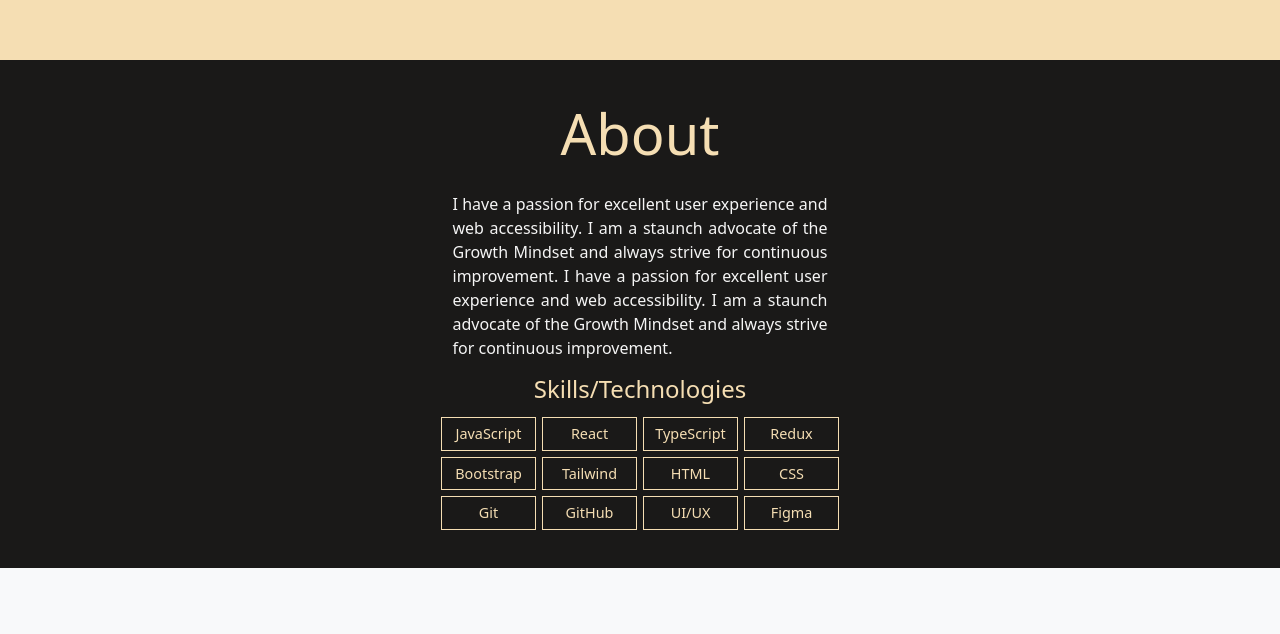
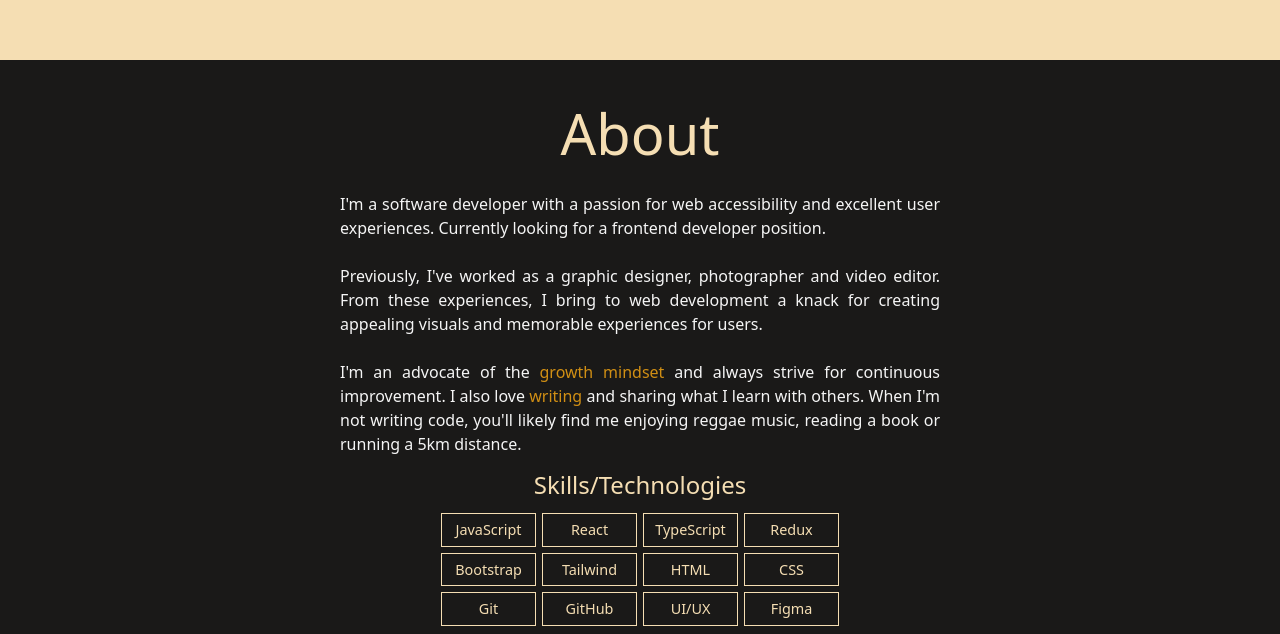
Before and after one commit to BenjaminSemah/bvs-portfolio, a React (Vite) app: page / in a window 1280 px wide. Shown: the part 698-1332 px from the top of the page. Built offline with nearby package versions, Linux system fonts and the light colour scheme.

Commit message:
Add about me text

```diff
--- a/src/pages/Home/Home.css
+++ b/src/pages/Home/Home.css
@@ -145,9 +145,19 @@
 .about--text {
   text-align: justify;
   text-justify: inter-word;
-  width: 75%;
-  max-width: 375px;
+  width: 90%;
+  max-width: 600px;
   margin: 0px auto;
+}
+
+.link--in--text {
+  text-decoration: none;
+  color: rgb(209, 143, 20);
+}
+
+.link--in--text:hover {
+  background-color: wheat;
+  color: #1a1918;
 }
 
 .skills--title {
--- a/src/pages/Home/Home.tsx
+++ b/src/pages/Home/Home.tsx
@@ -27,12 +27,16 @@ export function Home() {
         <h2 className="about--title">About</h2>
         {/* <img className="bvs-photo" src={bvsPhoto} alt="benjamin-semah" /> */}
         <p className="about--text">
-          I have a passion for excellent user experience and web
-          accessibility. I am a staunch advocate of the Growth Mindset and
-          always strive for continuous improvement.
-          I have a passion for excellent user experience and web
-          accessibility. I am a staunch advocate of the Growth Mindset and
-          always strive for continuous improvement.
+          I'm a software developer with a passion for web accessibility and excellent user experiences.
+          Currently looking for a frontend developer position.
+          <br/>
+          <br/>
+          Previously, I've worked as a graphic designer, photographer and video editor. From these experiences,
+          I bring to web development a knack for creating appealing visuals and memorable experiences for users.
+          <br/>
+          <br/>
+          I'm an advocate of the <a className="link--in--text" href="https://www.youtube.com/watch?v=hiiEeMN7vbQ" target="_blank">growth mindset</a> and always strive for continuous improvement.
+          I also love <a className="link--in--text" href="https://benjaminsemah.hashnode.dev/" target="_blank">writing</a> and sharing what I learn with others. When I'm not writing code, you'll likely find me enjoying reggae music, reading a book or running a 5km distance.
         </p>
         </div>
         <div className="skills--tech">
```
